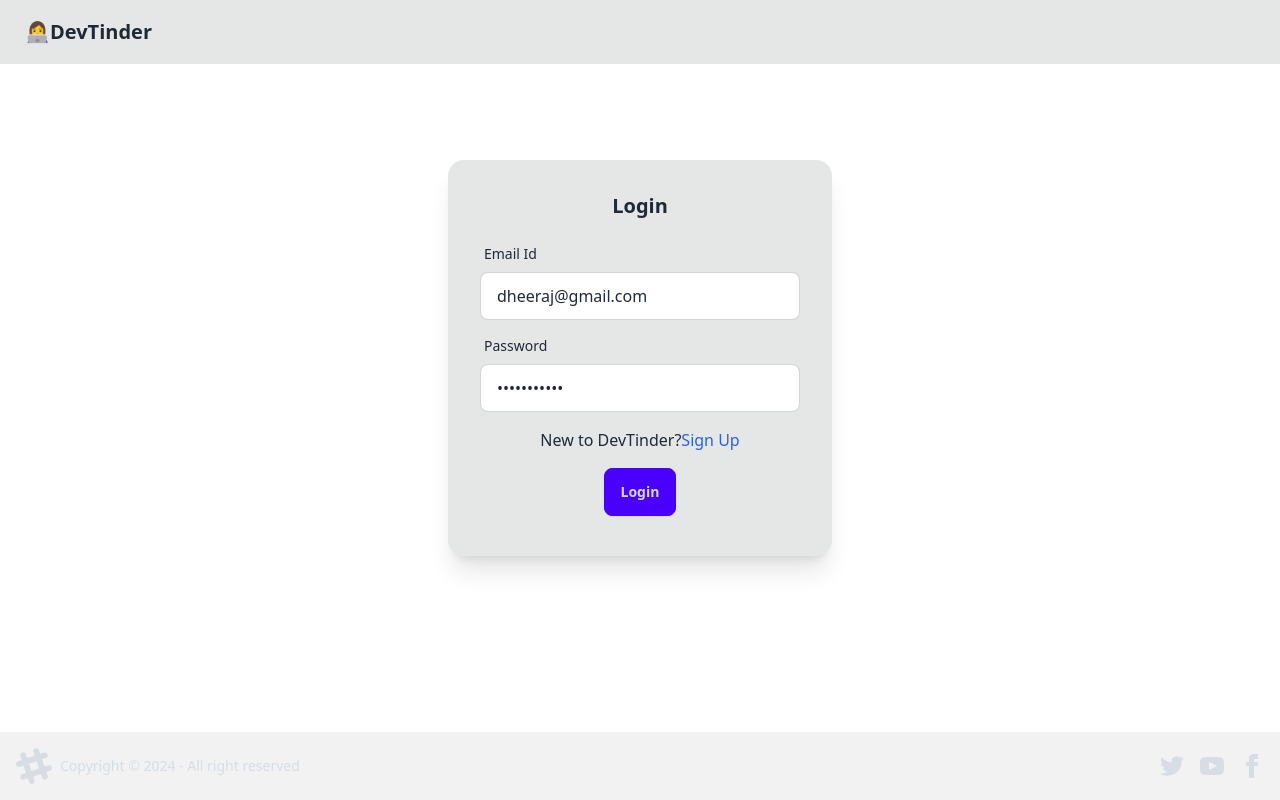
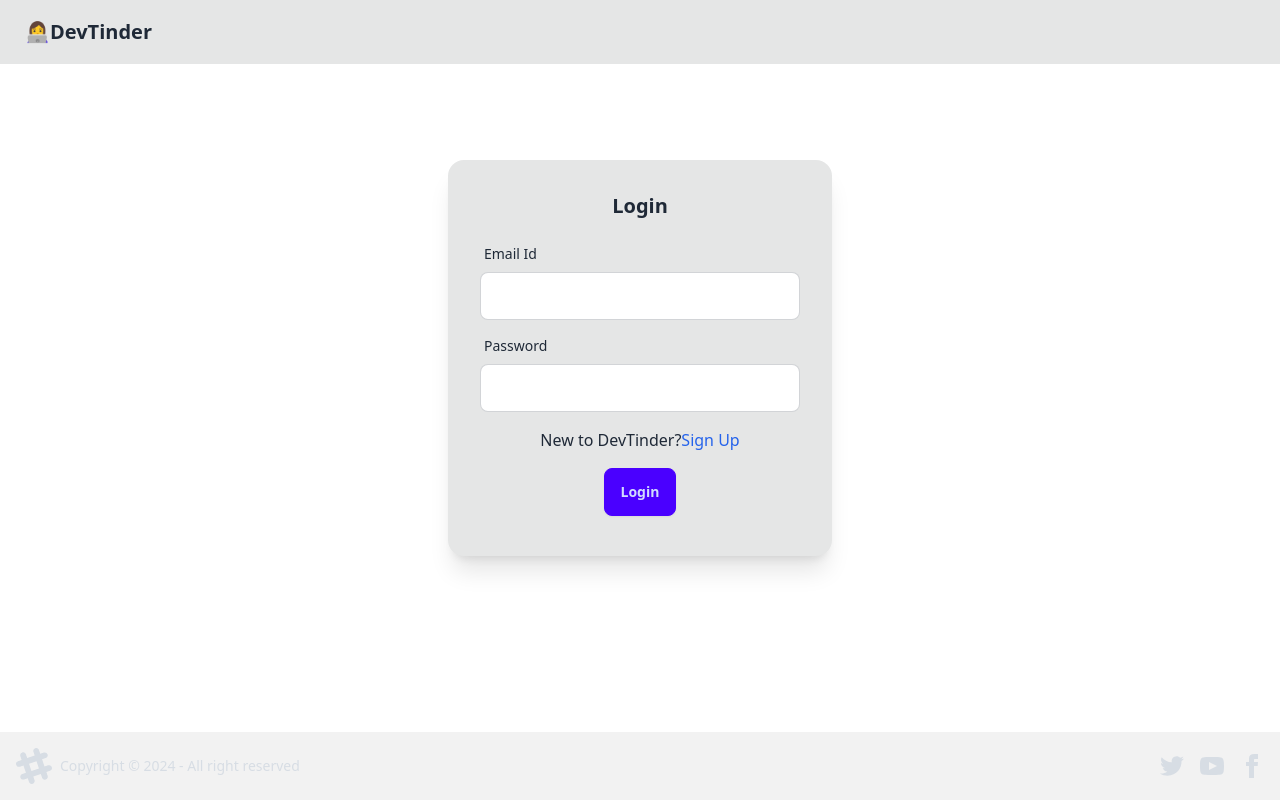
Before and after one commit to dheerajsingh03/devMatch-frontend, a React (Vite) app: page /login in a window 1280 px wide. Built offline with nearby package versions, Linux system fonts and the light colour scheme; no server answers.

Commit message:
final commit

```diff
--- a/src/components/Login.jsx
+++ b/src/components/Login.jsx
@@ -5,8 +5,8 @@ import { addUser } from "../utils/userSlice";
 import { BASE_URL } from "../utils/constants";
 import { useNavigate } from "react-router-dom";
 const Login = () => {
-  const [email, setEmail] = useState("dheeraj@gmail.com");
-  const [password, setPassword] = useState("Dheeraj@123");
+  const [email, setEmail] = useState("");
+  const [password, setPassword] = useState("");
   const [firstName, setFirstName] = useState("");
   const [lastName, setLastName] = useState("");
   const [errors, setError] = useState("");
```
